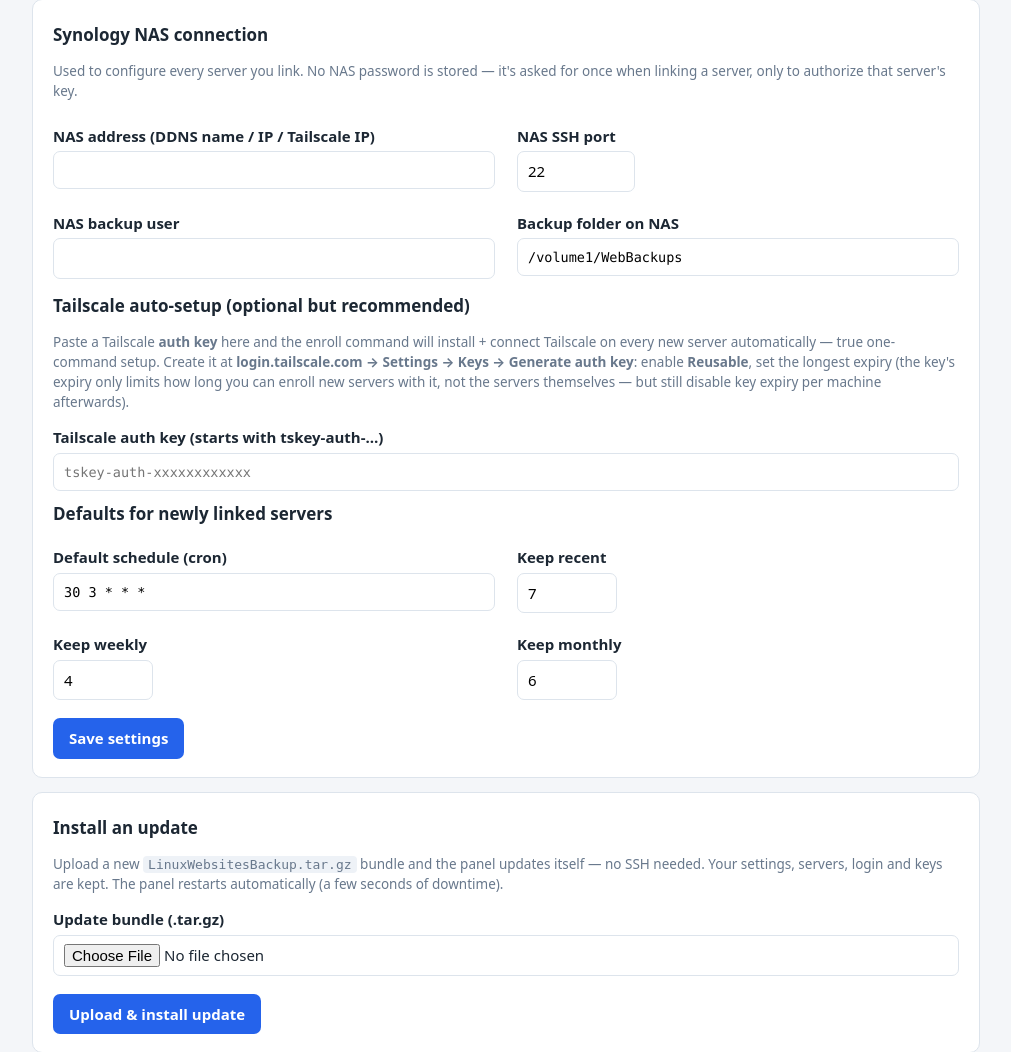
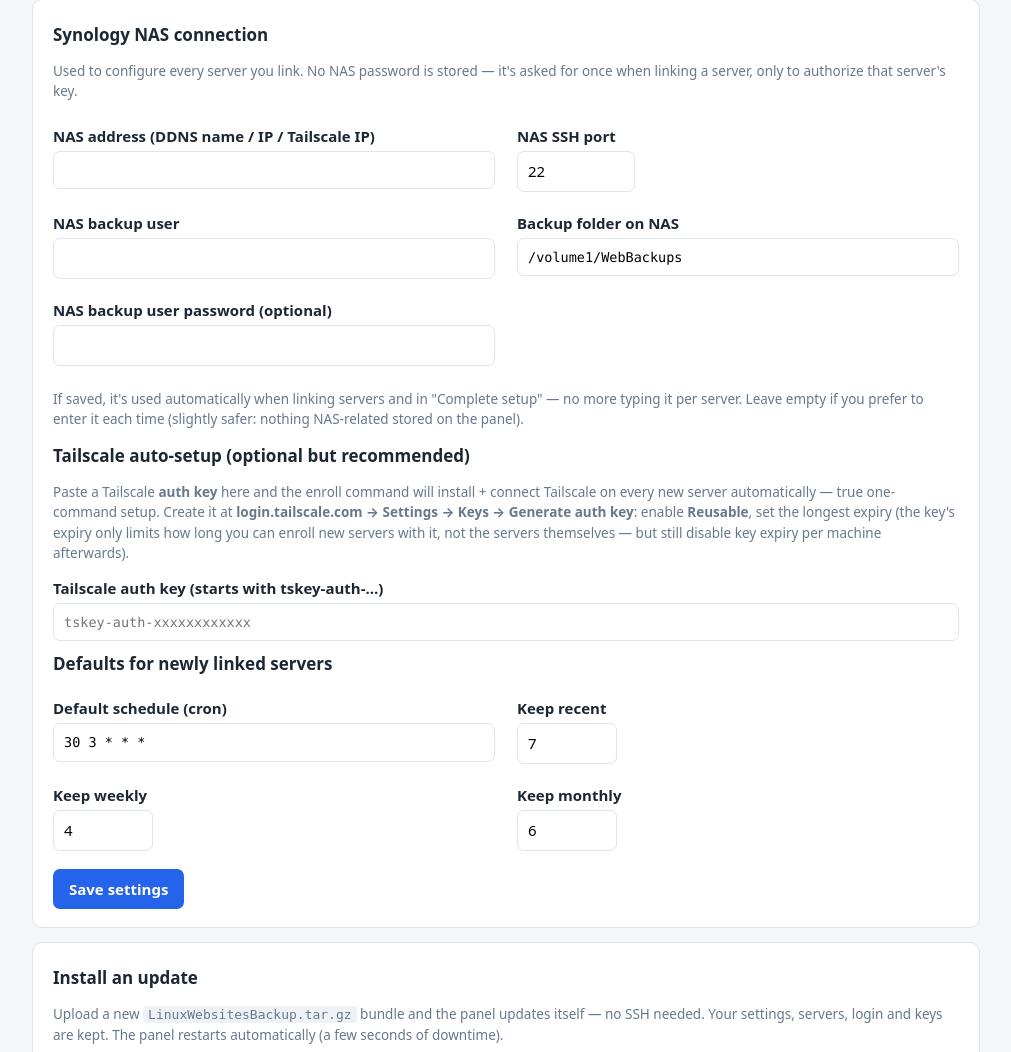
Before and after one commit to ahmadzissa/LinuxWebsitesBackup, a Flask app: page /settings in a window 1280 px wide. Shown: the part 126-1178 px from the top of the page, without its empty margins (134-1145 px from the left). Run offline with Flask 3, Linux system fonts and the light colour scheme; the visitor is signed in with stand-in values (Sample User, id 1); data that the repository does not hold is empty; parts of the project's set-up code (start-up, migrations or seed data) failed here and were passed over.

Commit message:
init commit

```diff
--- a/dashboard/app.py
+++ b/dashboard/app.py
@@ -53,6 +53,7 @@ app.config["MAX_CONTENT_LENGTH"] = 64 * 1024 * 1024  # update bundles
 DEFAULT_SETTINGS = {
     "syno_host": "", "syno_port": "22", "syno_user": "",
     "syno_path": "/volume1/WebBackups",
+    "syno_pass": "",
     "default_cron": "30 3 * * *",
     "keep_daily": "7", "keep_weekly": "4", "keep_monthly": "6",
     "ts_authkey": "",
@@ -138,7 +139,8 @@ def login():
     if request.method == "POST":
         cnt, until = FAILED.get(ip, [0, 0])
         if time.time() < until:
-            flash("Too many attempts — try again in a minute.")
+            wait = int((until - time.time()) / 60) + 1
+            flash("Too many attempts — try again in %d minute(s)." % wait)
             return render_template("login.html")
         u = request.form.get("username", "")
         p = request.form.get("password", "")
@@ -149,8 +151,11 @@ def login():
             FAILED.pop(ip, None)
             return redirect(request.args.get("next") or url_for("index"))
         cnt += 1
-        FAILED[ip] = [cnt, time.time() + 60 if cnt >= 5 else 0]
-        flash("Wrong username or password.")
+        FAILED[ip] = [cnt, time.time() + 300 if cnt >= 5 else 0]  # 5 fails → 5 min
+        if cnt >= 5:
+            flash("Wrong username or password. Too many attempts — locked for 5 minutes.")
+        else:
+            flash("Wrong username or password.")
     return render_template("login.html")
 
 
@@ -540,10 +545,11 @@ def add_server():
     if request.method == "POST":
         f = request.form
         name = f.get("name") or f.get("host")
+        nas_pass = f.get("nas_password", "") or get_setting("syno_pass")
         job_id = start_job(None, name, "link server",
                            link_server_work(name, f["host"], int(f.get("port") or 22),
                                             f.get("ssh_user") or "root",
-                                            f["password"], f.get("nas_password", "")))
+                                            f["password"], nas_pass))
         return redirect(url_for("job", job_id=job_id))
     nas_ready = bool(get_setting("syno_host") and get_setting("syno_user"))
     panel_url = request.host_url.rstrip("/")
@@ -590,8 +596,9 @@ def server_action(server_id):
         return work
 
     if action == "complete":
+        nas_pass = request.form.get("nas_password", "") or get_setting("syno_pass")
         job_id = start_job(server_id, row["name"], "complete setup",
-                           configure_server_work(row, request.form.get("nas_password", "")))
+                           configure_server_work(row, nas_pass))
     elif action == "backup":
         job_id = start_job(server_id, row["name"], "backup",
                            make("/usr/local/bin/webbackup run --cron && echo BACKUP-OK"))
--- a/dashboard/templates/server.html
+++ b/dashboard/templates/server.html
@@ -16,8 +16,8 @@
   <p>This server connected itself to the panel but isn't configured yet.
   One step left: configure its backups and authorize it on the NAS.</p>
   <form method="post" action="{{ url_for('server_action', server_id=s.id) }}">
-    <label>NAS password for the backup user (used once, not stored —
-      leave empty to add the key manually)
+    <label>NAS password for the backup user (leave empty to use the one saved
+      in Settings, if any)
       <input name="nas_password" type="password"></label>
     <button name="action" value="complete">Complete setup</button>
   </form>
--- a/dashboard/templates/settings.html
+++ b/dashboard/templates/settings.html
@@ -18,7 +18,13 @@
         <input name="syno_user" value="{{ s.syno_user }}"></label>
       <label>Backup folder on NAS
         <input name="syno_path" value="{{ s.syno_path }}" class="mono"></label>
+      <label>NAS backup user password (optional)
+        <input name="syno_pass" type="password" value="{{ s.syno_pass }}"></label>
     </div>
+    <p class="hint">If saved, it's used automatically when linking servers and in
+      "Complete setup" — no more typing it per server. Leave empty if you prefer
+      to enter it each time (slightly safer: nothing NAS-related stored on the
+      panel).</p>
     <h2>Tailscale auto-setup (optional but recommended)</h2>
     <p class="hint">Paste a Tailscale <b>auth key</b> here and the enroll
       command will install + connect Tailscale on every new server
```
Also changed, not shown: 1 other file.
